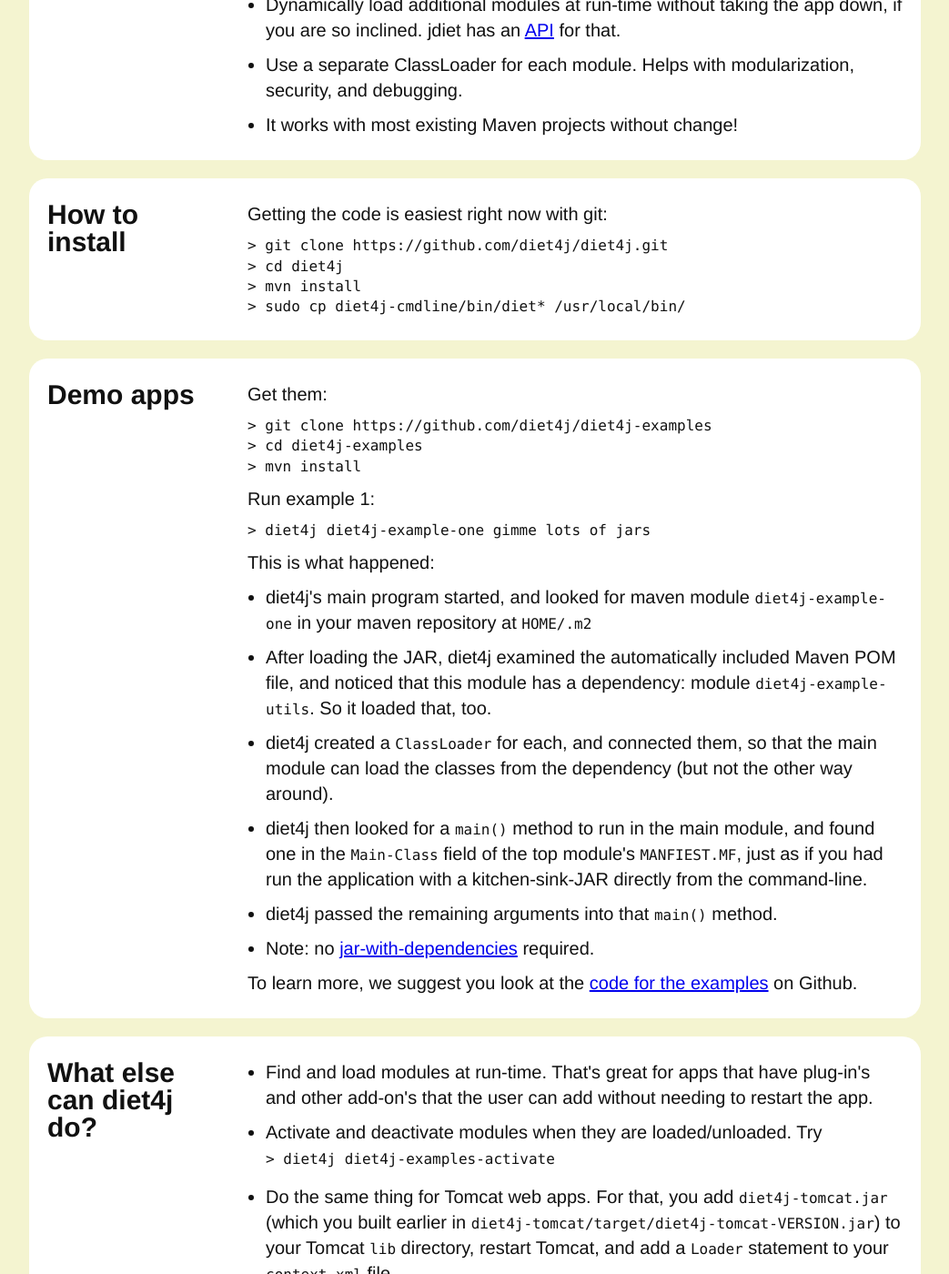
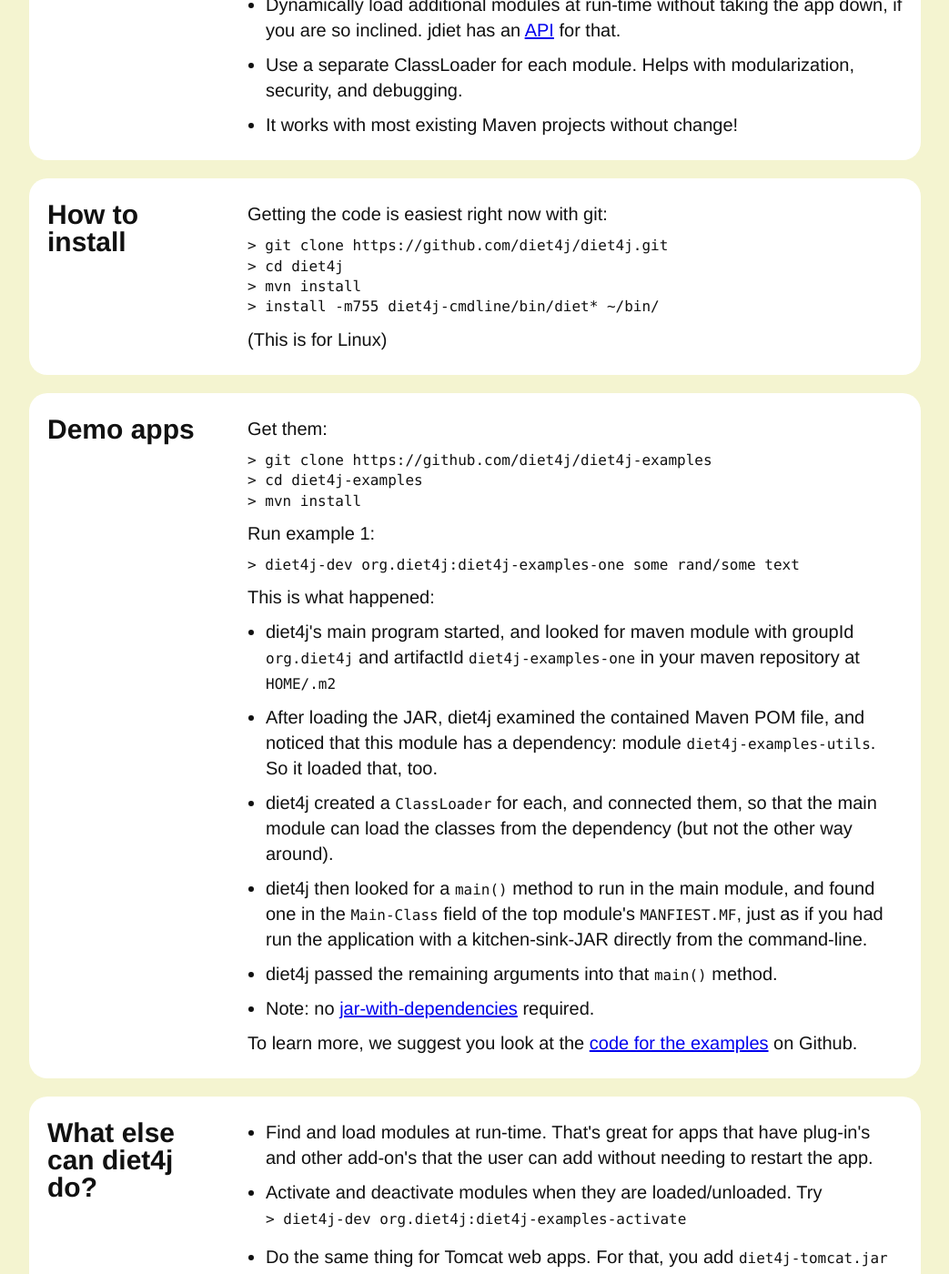
Before and after one commit to diet4j/diet4j-site, a Jekyll site: the page built from jekyll/index.html, in a window 1280 px wide and 1400 px high, scrolled down 1456 px. Shown: the whole window at 91% size, without its empty margins (118-1161 px from the left). Built offline with Jekyll 4.4.1, drawn with Linux system fonts in a browser that asks for light colours; the list of posts is cut into pages by our own code.

Commit message:
Fixed incorrect invocations on site

```diff
--- a/jekyll/index.html
+++ b/jekyll/index.html
@@ -103,7 +103,8 @@
   <pre>&gt; git clone https://github.com/diet4j/diet4j.git
 &gt; cd diet4j
 &gt; mvn install
-&gt; sudo cp diet4j-cmdline/bin/diet* /usr/local/bin/</pre>
+&gt; install -m755 diet4j-cmdline/bin/diet* ~/bin/</pre>
+  <p>(This is for Linux)</p>
  </div>
 </div>
 <div class="section">
@@ -116,13 +117,14 @@
 &gt; cd diet4j-examples
 &gt; mvn install</pre>
    <p>Run example 1:</p>
-   <pre>&gt; diet4j diet4j-example-one gimme lots of jars</pre>
+   <pre>&gt; diet4j-dev org.diet4j:diet4j-examples-one some rand/some text</pre>
   <p>This is what happened:</p>
   <ul>
-   <li>diet4j's main program started, and looked for maven module <code>diet4j-example-one</code>
+   <li>diet4j's main program started, and looked for maven module with groupId <code>org.diet4j</code>
+      and artifactId <code>diet4j-examples-one</code>
       in your maven repository at <code>HOME/.m2</code></li>
-   <li>After loading the JAR, diet4j examined the automatically included Maven POM file, and noticed that this module
-       has a dependency: module <code>diet4j-example-utils</code>. So it loaded that, too.</li>
+   <li>After loading the JAR, diet4j examined the contained Maven POM file, and noticed that this module
+       has a dependency: module <code>diet4j-examples-utils</code>. So it loaded that, too.</li>
    <li>diet4j created a <code>ClassLoader</code> for each, and connected them, so that the main module
        can load the classes from the dependency (but not the other way around).</li>
    <li>diet4j then looked for a <code>main()</code> method to run in the main module, and
@@ -146,7 +148,7 @@
    <li>Find and load modules at run-time. That's great for apps that have plug-in's and
        other add-on's that the user can add without needing to restart the app.</li>
    <li>Activate and deactivate modules when they are loaded/unloaded. Try
-       <pre>&gt; diet4j diet4j-examples-activate</pre></li>
+       <pre>&gt; diet4j-dev org.diet4j:diet4j-examples-activate</pre></li>
    <li>Do the same thing for Tomcat web apps. For that, you add
        <code>diet4j-tomcat.jar</code> (which you built earlier in
        <code>diet4j-tomcat/target/diet4j-tomcat-VERSION.jar</code>)
```
